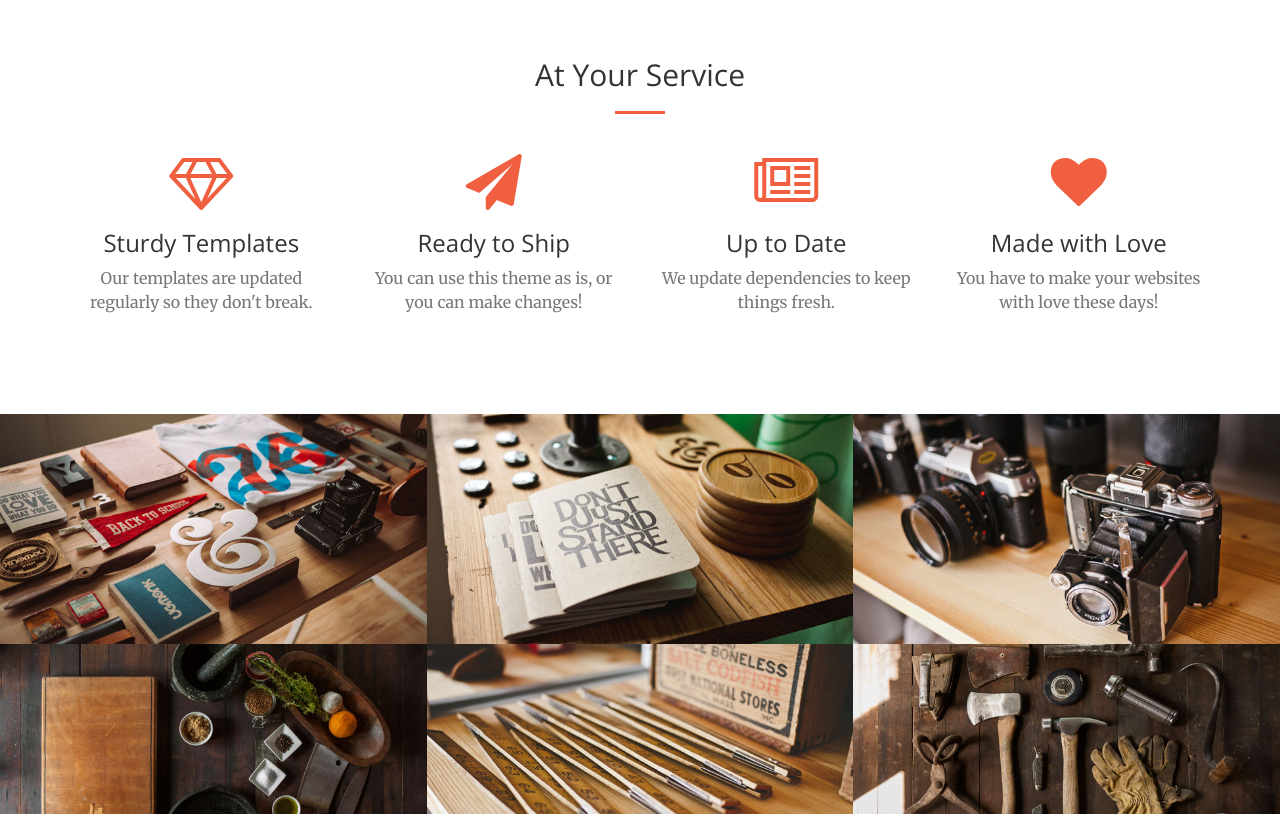
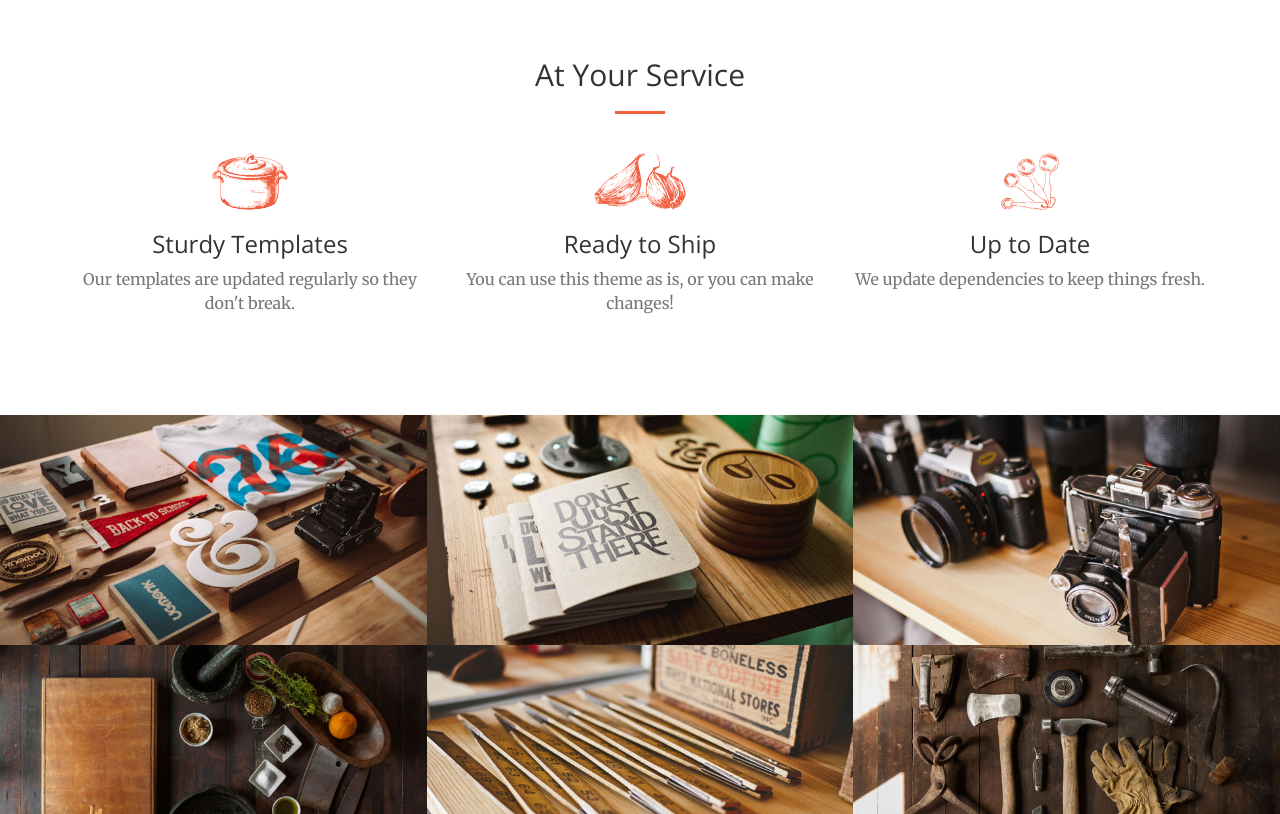
Before and after one commit to Pinjay/Makulia, a plain HTML site: page index.html in a window 1280 px wide. Shown: the part 1260-2074 px from the top of the page. Drawn offline with nearby package versions, Linux system fonts and the light colour scheme; files whose address does not match are found by name.

Commit message:
testing icons

```diff
--- a/index.html
+++ b/index.html
@@ -9,7 +9,7 @@
     <meta name="description" content="">
     <meta name="author" content="">
 
-    <title>Creative - Start Bootstrap Theme</title>
+    <title>Makulia</title>
 
     <!-- Bootstrap Core CSS -->
     <link href="vendor/bootstrap/css/bootstrap.min.css" rel="stylesheet">
@@ -18,6 +18,8 @@
     <link href="vendor/font-awesome/css/font-awesome.min.css" rel="stylesheet" type="text/css">
     <link href='https://fonts.googleapis.com/css?family=Open+Sans:300italic,400italic,600italic,700italic,800italic,400,300,600,700,800' rel='stylesheet' type='text/css'>
     <link href='https://fonts.googleapis.com/css?family=Merriweather:400,300,300italic,400italic,700,700italic,900,900italic' rel='stylesheet' type='text/css'>
+
+    <link href='css/makulia-fonts.css' rel='stylesheet' type='text/css'>
 
     <!-- Plugin CSS -->
     <link href="vendor/magnific-popup/magnific-popup.css" rel="stylesheet">
@@ -43,7 +45,7 @@
                 <button type="button" class="navbar-toggle collapsed" data-toggle="collapse" data-target="#bs-example-navbar-collapse-1">
                     <span class="sr-only">Toggle navigation</span> Menu <i class="fa fa-bars"></i>
                 </button>
-                <a class="navbar-brand page-scroll" href="#page-top">Start Bootstrap</a>
+                <a class="navbar-brand page-scroll" href="#page-top">Makulia</a>
             </div>
 
             <!-- Collect the nav links, forms, and other content for toggling -->
@@ -103,33 +105,27 @@
         </div>
         <div class="container">
             <div class="row">
-                <div class="col-lg-3 col-md-6 text-center">
+                <div class="col-lg-4 col-md-6 text-center">
                     <div class="service-box">
-                        <i class="fa fa-4x fa-diamond text-primary sr-icons"></i>
+                        <span class="fa fa-4x text-primary icon-kettle-icon sr-icons"></span>
                         <h3>Sturdy Templates</h3>
                         <p class="text-muted">Our templates are updated regularly so they don't break.</p>
                     </div>
                 </div>
-                <div class="col-lg-3 col-md-6 text-center">
+                <div class="col-lg-4 col-md-6 text-center">
                     <div class="service-box">
-                        <i class="fa fa-4x fa-paper-plane text-primary sr-icons"></i>
+                        <span class="fa fa-4x icon-garlic-icon text-primary sr-icons"></span>
                         <h3>Ready to Ship</h3>
                         <p class="text-muted">You can use this theme as is, or you can make changes!</p>
                     </div>
                 </div>
-                <div class="col-lg-3 col-md-6 text-center">
+                <div class="col-lg-4 col-md-6 text-center">
                     <div class="service-box">
-                        <i class="fa fa-4x fa-newspaper-o text-primary sr-icons"></i>
+                        <span class="fa fa-4x icon-secret-ingredient-icon text-primary sr-icons"></span>
                         <h3>Up to Date</h3>
                         <p class="text-muted">We update dependencies to keep things fresh.</p>
                     </div>
                 </div>
-                <div class="col-lg-3 col-md-6 text-center">
-                    <div class="service-box">
-                        <i class="fa fa-4x fa-heart text-primary sr-icons"></i>
-                        <h3>Made with Love</h3>
-                        <p class="text-muted">You have to make your websites with love these days!</p>
-                    </div>
                 </div>
             </div>
         </div>
```
